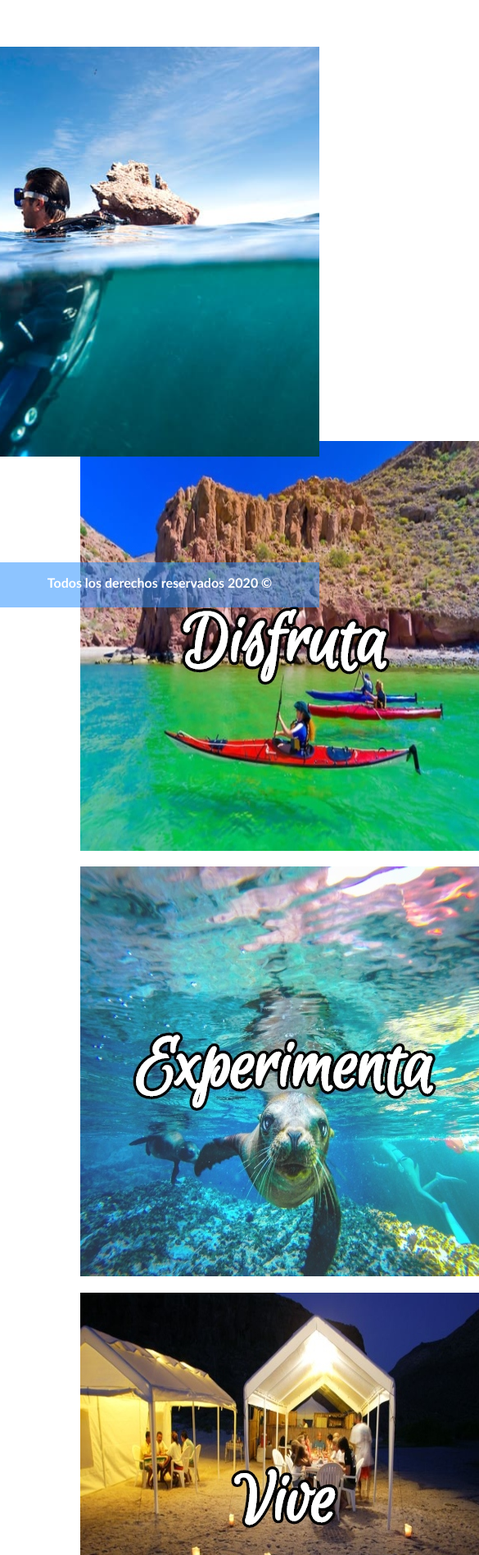
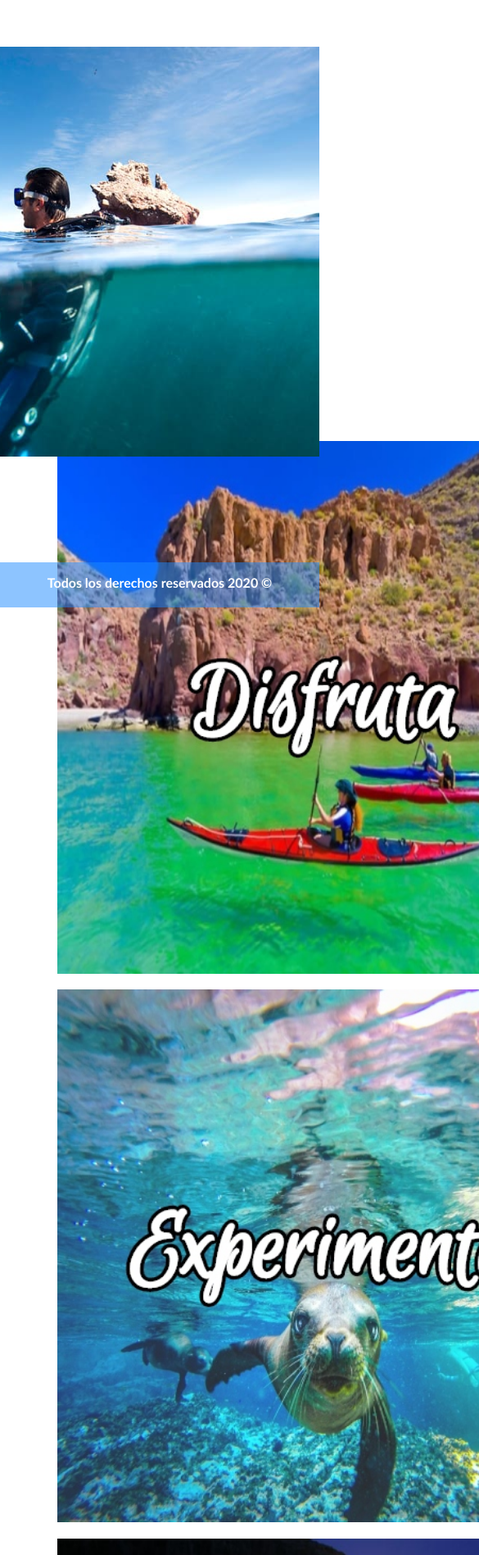
Before and after one commit to camilrs29/IslaEspirituSanto, a plain HTML site: page index.html in a window 390 px wide. Shown: the part 103-2000 px from the top of the page at 82% size, 585 px wide, since content can reach past the window. Drawn offline with Linux system fonts and the light colour scheme.

Commit message:
Add files via upload

```diff
--- a/index.html
+++ b/index.html
@@ -50,9 +50,9 @@
 
 	</div>
 	<div class="vivencias">
-		<img class="imagen" src="Imagenes/disfruta.jpg" width="300px;">
-		<img class="imagen" src="Imagenes/experimenta.jpg" width="300px;">
-		<img class="imagen" src="Imagenes/vive.jpg" width="300px;">
+		<img id="tam" class="imagen" src="Imagenes/disfruta.jpg" width="300px;">
+		<img id="tam" class="imagen" src="Imagenes/experimenta.jpg" width="300px;">
+		<img id="tam" class="imagen" src="Imagenes/vive.jpg" width="300px;">
 	</div>
 	<p class="estilo-3">Información</p>
 	<div class="contenedor" style="text-align: center;">
--- a/style-contacto.css
+++ b/style-contacto.css
@@ -228,7 +228,6 @@ body{
 }
 .a{
  	width: 80%;
- 	padding-top: 1%;
  	margin-left: 10%;
  	margin-right: 5%;
  	background-color: #DDF3FF;
@@ -238,6 +237,9 @@ body{
  	border-width: 1px;
  	height: 400px;
  	margin-bottom: 5%;
+ }
+ #alto{
+ 	height: 800px;
  }
  .b{
  	margin-left: 10%;
--- a/style.css
+++ b/style.css
@@ -358,7 +358,6 @@ ul.slider li:target {
 	font-family: "Arial";
  }
  .vivencias{
- 	text-align: center;
  	width: 100%;
  	display: block;
  }
@@ -387,4 +386,8 @@ ul.slider li:target {
  	font-weight: bold;
 	background-color: #1c89ff80;
  }
+ #tam{
+ 	margin-left: 18%;
+ 	width: 650px;
  }
+ }
```
Also changed, not shown: contacto.html (+1 -1 lines).
